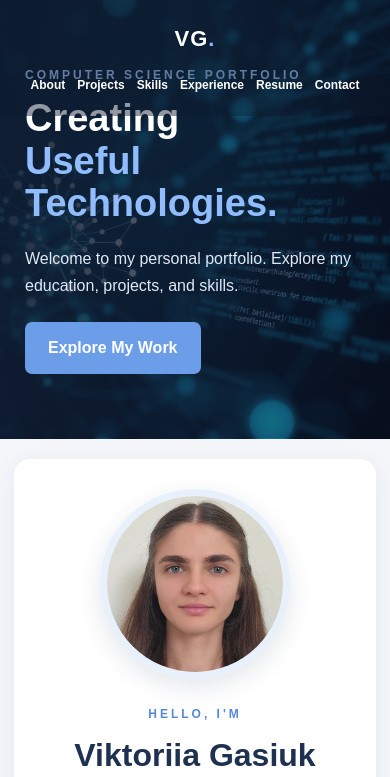
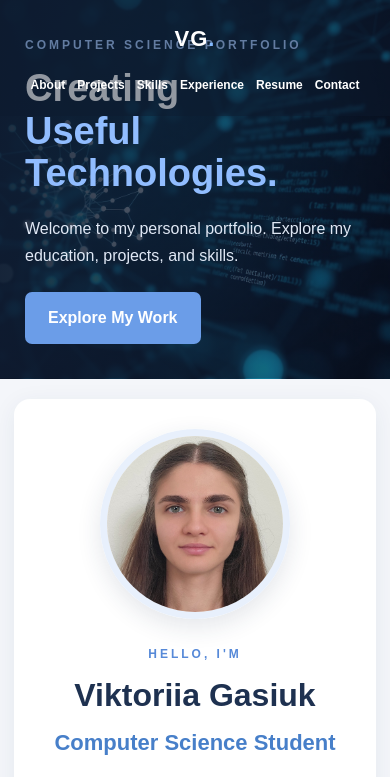
Before and after one commit to viktoriiagasiuk/viktoriiagasiuk.github.io, a plain HTML site: page index.html in a window 390 px wide. Shown: the top 777 px of the page. Drawn offline with Linux system fonts and the light colour scheme.

Commit message:
Reduce header and content padding sizes

```diff
--- a/style.css
+++ b/style.css
@@ -535,7 +535,7 @@ footer a {
     }
 
     .site-header {
-        min-height: 400px;
+        min-height: 200px;
     }
 
     .navbar {
@@ -552,7 +552,7 @@ footer a {
     }
 
     .header-content {
-        padding: 65px 25px;
+        padding: 35px 25px;
     }
 
    .logo {
```
